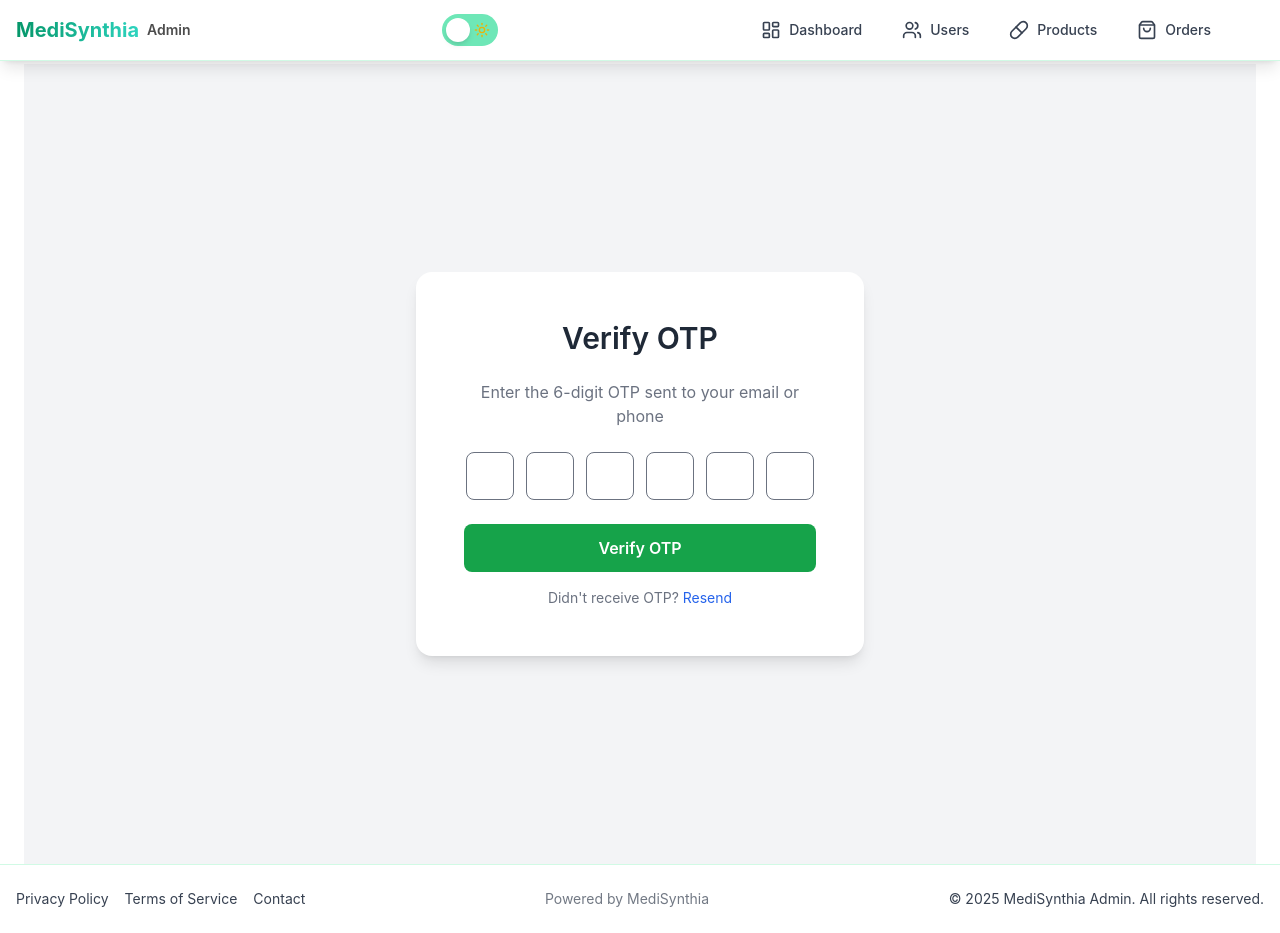
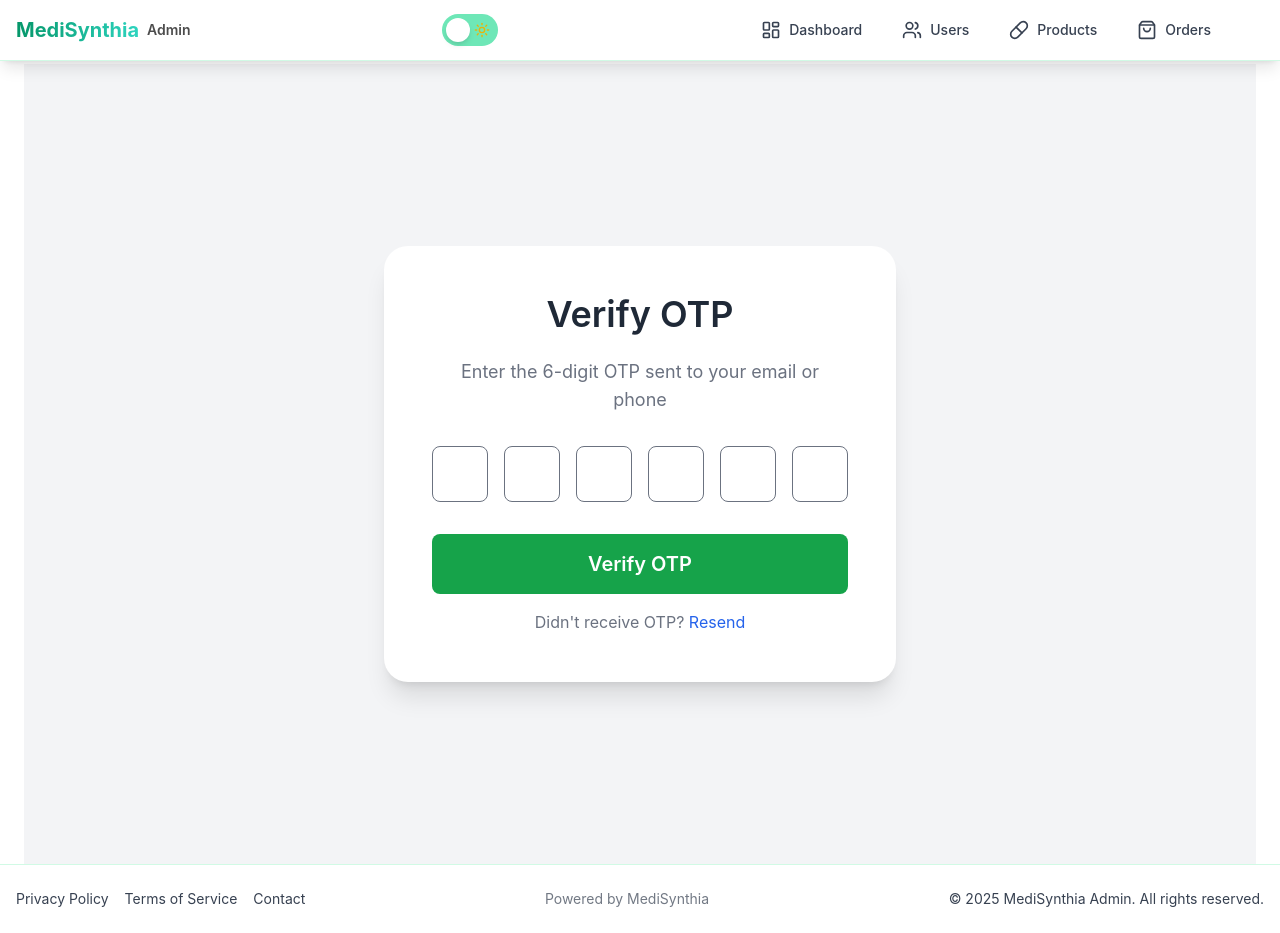
Before and after one commit to SumanPSTU/MediSynthia-admin, a React (Vite) app: page /verifyotp in a window 1280 px wide. Built offline with nearby package versions, Linux system fonts and the light colour scheme.

Commit message:
Change to make responsive

```diff
--- a/src/AdminPages/VerifyLoginOTP.jsx
+++ b/src/AdminPages/VerifyLoginOTP.jsx
@@ -71,18 +71,18 @@ const VerifyLoginOTP = () => {
     };
 
     return (
-    <div className="flex items-center justify-center min-h-screen bg-gray-100 px-4">
-      <div className="bg-white shadow-lg rounded-2xl p-8 sm:p-12 max-w-md w-full text-center">
-        <h2 className="text-2xl sm:text-3xl font-semibold text-gray-800 mb-6">
+        <div className="flex items-center justify-center min-h-screen bg-gray-100 px-4 sm:px-6 lg:px-8">
+            <div className="bg-white shadow-xl rounded-3xl p-6 sm:p-10 md:p-12 max-w-md sm:max-w-lg w-full text-center">
+                <h2 className="text-2xl sm:text-3xl md:text-4xl font-semibold text-gray-800 mb-4 sm:mb-6">
                     Verify OTP
                 </h2>
-        <p className="text-gray-500 text-sm sm:text-base mb-6">
+                <p className="text-gray-500 text-sm sm:text-base md:text-lg mb-6 sm:mb-8 px-2 sm:px-4">
                     Enter the 6-digit OTP sent to your email or phone
                 </p>
 
                 <form
-          onSubmit={(e) => e.preventDefault()} // prevent default submit
-          className="flex justify-center gap-3 mb-6"
+                    onSubmit={(e) => e.preventDefault()}
+                    className="flex justify-center gap-2 sm:gap-3 md:gap-4 mb-6 sm:mb-8 flex-wrap"
                 >
                     {otp.map((digit, index) => (
                         <input
@@ -94,7 +94,7 @@ const VerifyLoginOTP = () => {
                             onChange={(e) => handleChange(e, index)}
                             onKeyDown={(e) => handleKeyDown(e, index)}
                             ref={(el) => (inputsRef.current[index] = el)}
-              className="w-12 h-12 text-center text-xl border rounded-lg focus:outline-none focus:ring-2 focus:ring-blue-500"
+                            className="w-10 h-10 sm:w-12 sm:h-12 md:w-14 md:h-14 text-center text-lg sm:text-xl md:text-2xl border rounded-lg focus:outline-none focus:ring-2 focus:ring-blue-500"
                         />
                     ))}
                 </form>
@@ -103,18 +103,19 @@ const VerifyLoginOTP = () => {
                     type="button"
                     disabled={loading}
                     onClick={handleSubmit}
-          className="w-full bg-green-600 hover:bg-green-700 text-white font-semibold py-3 rounded-lg transition duration-300"
+                    className="w-full bg-green-600 hover:bg-green-700 text-white font-semibold py-3 sm:py-3.5 md:py-4 rounded-lg text-base sm:text-lg md:text-xl transition duration-300"
                 >
                     {loading ? "Verifying..." : "Verify OTP"}
                 </button>
 
-        <p className="mt-4 text-gray-500 text-sm">
+                <p className="mt-4 text-gray-500 text-sm sm:text-base md:text-base">
                     Didn't receive OTP?{" "}
-          <span className="text-blue-600 cursor-pointer">Resend</span>
+                    <span className="text-blue-600 cursor-pointer hover:underline">Resend</span>
                 </p>
             </div>
         </div>
     );
+
 };
 
 export default VerifyLoginOTP;
```
Lines whose indentation alone changed are shown as unchanged.
